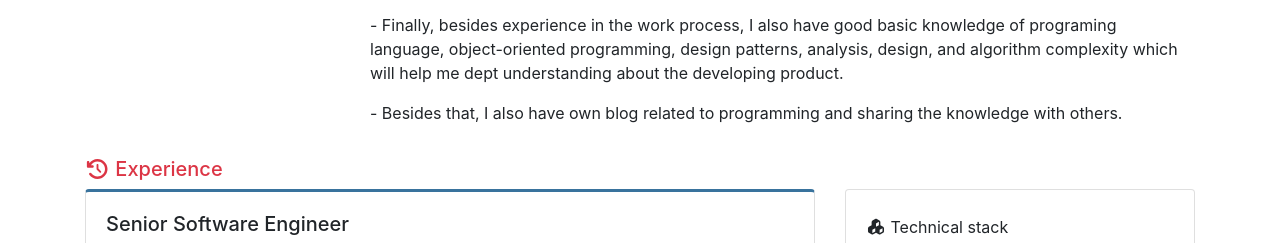
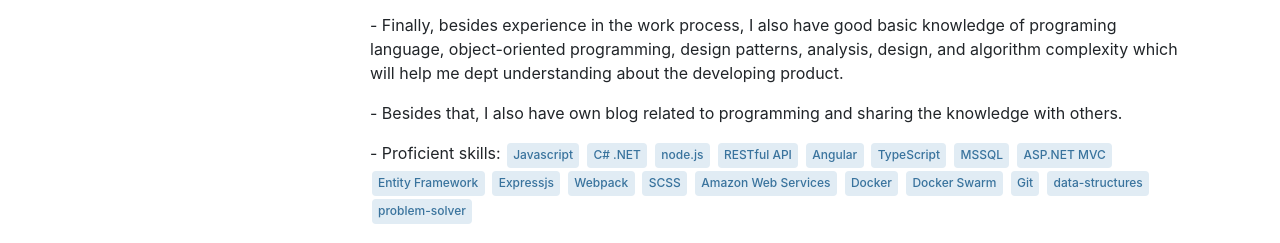
Before and after one commit to jinhduong/cv, a website: page index.html in a window 1280 px wide. Shown: the part 449-692 px from the top of the page. Drawn offline with nearby package versions, Linux system fonts and the light colour scheme.

Commit message:
Mocking something :D

```diff
--- a/index.html
+++ b/index.html
@@ -18,7 +18,8 @@
         margin-top: 0.3rem;
     }
 
-    .card .badge {
+    .card .badge,
+    .summary .badge {
         font-weight: 500;
         padding: 0.4rem;
         margin: 0.1rem;
@@ -101,6 +102,26 @@
                         complexity which will help me dept understanding about the developing product.</p>
                     <p>- Besides that, I also have own blog related to programming and sharing the knowledge with
                         others.
+                    </p>
+                    <p>- Proficient skills:
+                        <span class="badge badge-info">Javascript</span>
+                        <span class="badge badge-info">C# .NET</span>
+                        <span class="badge badge-info">node.js</span>
+                        <span class="badge badge-info">RESTful API</span>
+                        <span class="badge badge-info">Angular</span>
+                        <span class="badge badge-info">TypeScript</span>
+                        <span class="badge badge-info">MSSQL</span>
+                        <span class="badge badge-info">ASP.NET MVC</span>
+                        <span class="badge badge-info">Entity Framework</span>
+                        <span class="badge badge-info">Expressjs</span>
+                        <span class="badge badge-info">Webpack</span>
+                        <span class="badge badge-info">SCSS</span>
+                        <span class="badge badge-info">Amazon Web Services</span>
+                        <span class="badge badge-info">Docker</span>
+                        <span class="badge badge-info">Docker Swarm</span>
+                        <span class="badge badge-info">Git</span>
+                        <span class="badge badge-info">data-structures</span>
+                        <span class="badge badge-info">problem-solver</span>
                     </p>
                 </div>
             </div>
```
